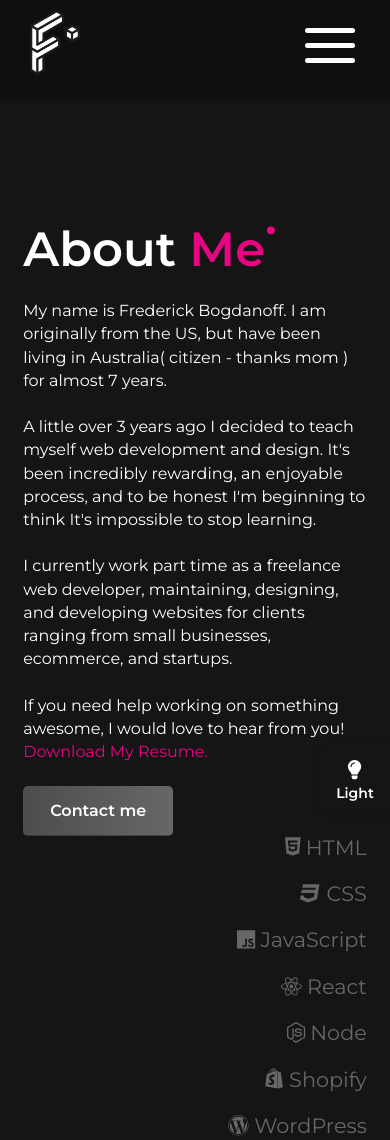
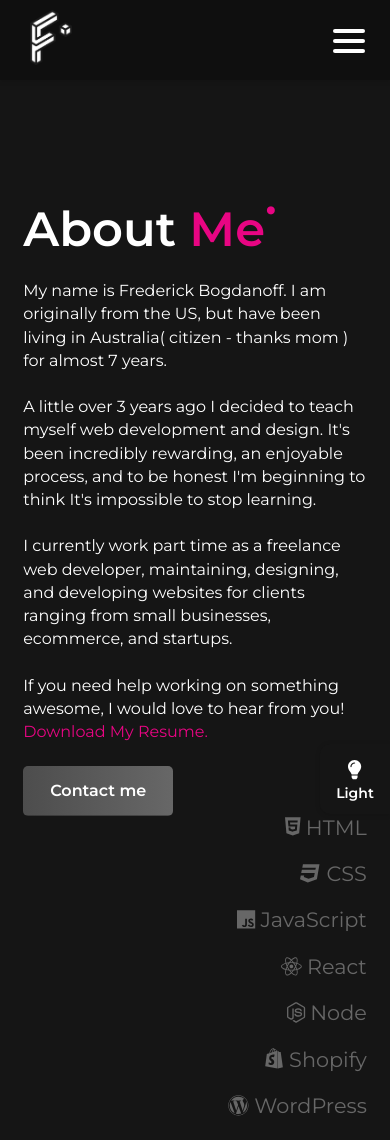
Before and after one commit to f-bog/portfolio-website, a Gatsby site: page /about in a window 390 px wide. Shown: the top 1140 px of the page. Built offline with nearby package versions, Linux system fonts and the light colour scheme; Gatsby itself is replaced by a stand-in of ours.

Commit message:
resized hamburger icon, and added ref to section on about page

```diff
--- a/src/components/Footer.js
+++ b/src/components/Footer.js
@@ -34,7 +34,8 @@ const StyledFooter = styled.footer`
     align-items: center;
     text-align: center;
     width: 100%;
-    font-size: 0.9em;
+    background: ${({ theme }) => theme.secondary};
+    font-size: 0.8em;
     color: ${({ theme }) => theme.text};
     p {
       margin: 10px;
--- a/src/components/Navigation/mobile/Drawer.js
+++ b/src/components/Navigation/mobile/Drawer.js
@@ -32,13 +32,13 @@ function Drawer({ toggle }) {
 const StyledDrawer = styled(animated.div)`
   display: flex;
   position: absolute;
-  top: 100px;
+  top: 80px;
   left: 0;
   flex-direction: column;
   justify-content: center;
   align-items: center;
   background: rgba(0, 0, 0, 0.9);
-  height: 90vh;
+  height: 100vh;
   width: 100%;
   transform: translateX(100%);
   .active {
--- a/src/components/Navigation/mobile/Hamburger.js
+++ b/src/components/Navigation/mobile/Hamburger.js
@@ -24,10 +24,11 @@ const StyledHamburger = styled.button`
   border: none;
   div {
     background: ${({ theme }) => theme.text};
-    width: 50px;
-    margin: 10px;
-    height: 5px;
-    border-radius: 5px;
+    width: 32px;
+    margin: 6px 0px;
+    height: 4px;
+
+    border-radius: 2px;
   }
   @media only screen and (min-width: 768px) {
     display: none;
--- a/src/components/Section.js
+++ b/src/components/Section.js
@@ -1,9 +1,9 @@
 import React from "react"
 import styled from "styled-components"
 
-function Section({ children, background }) {
+function Section({ children, background, eleRef }) {
   return (
-    <StyledSection background={background}>
+    <StyledSection background={background} ref={eleRef}>
       <div className="section-content">{children}</div>
     </StyledSection>
   )
--- a/src/components/header.js
+++ b/src/components/header.js
@@ -18,7 +18,7 @@ const Header = ({ siteTitle, theme, toggleTheme }) => (
       }}
     >
       <Link to="/">
-        <img alt="logo" className="header-logo" src={logo} width="50px" />
+        <img alt="logo" className="header-logo" src={logo} height="55px" />
       </Link>
 
       <Hamburger className="hamburger" />
@@ -34,7 +34,7 @@ const Header = ({ siteTitle, theme, toggleTheme }) => (
 const StyledHeader = styled.header`
   background: ${({ theme }) => theme.secondary};
   width: 100%;
-  height: 100px;
+  height: 80px;
   position: fixed;
   top: 0px;
   z-index: 999;
--- a/src/components/layout.js
+++ b/src/components/layout.js
@@ -42,7 +42,7 @@ const Layout = ({ children }) => {
           toggleTheme={toggleTheme}
           siteTitle={data.site.siteMetadata?.title || `Frederick Bogdanoff`}
         />
-        <div style={{ marginTop: "100px" }}>
+        <div style={{ marginTop: "80px" }}>
           <Transition
             from={{ opacity: 0, transform: "scale(1.1)" }}
             enter={{ opacity: 1, transform: "scale(1)" }}
--- a/src/hooks/useLightMode.js
+++ b/src/hooks/useLightMode.js
@@ -12,6 +12,7 @@ export const useLightMode = (state = "dark") => {
   const toggleTheme = () => {
     theme === "light" ? setMode("dark") : setMode("light")
   }
+
   useEffect(() => {
     const localTheme = window.localStorage.getItem("theme")
 
--- a/src/pages/about.js
+++ b/src/pages/about.js
@@ -17,8 +17,8 @@ const AboutPage = () => {
         <About scrollRef={myRef} />
       </Section>
 
-      <Section background="two">
-        <Contact eleRef={myRef} />
+      <Section eleRef={myRef} background="two">
+        <Contact />
       </Section>
     </Layout>
   )
```
